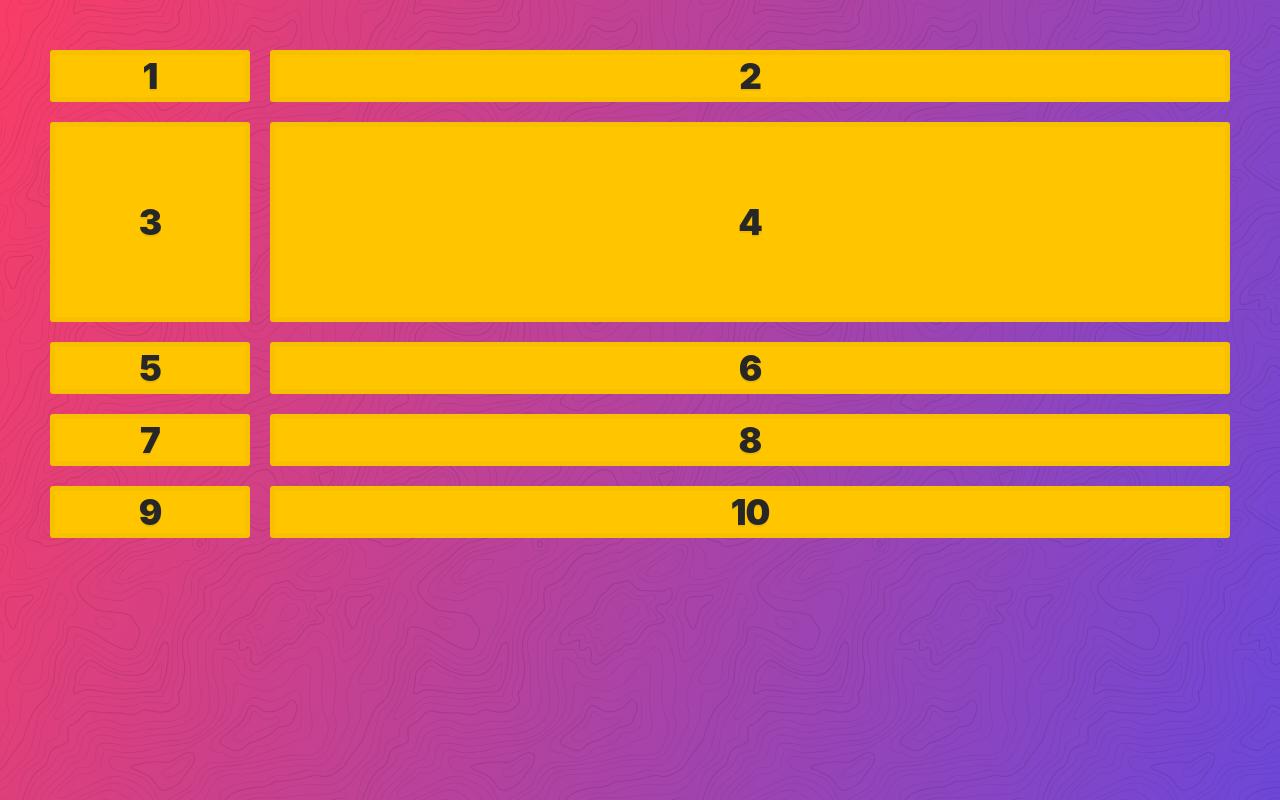
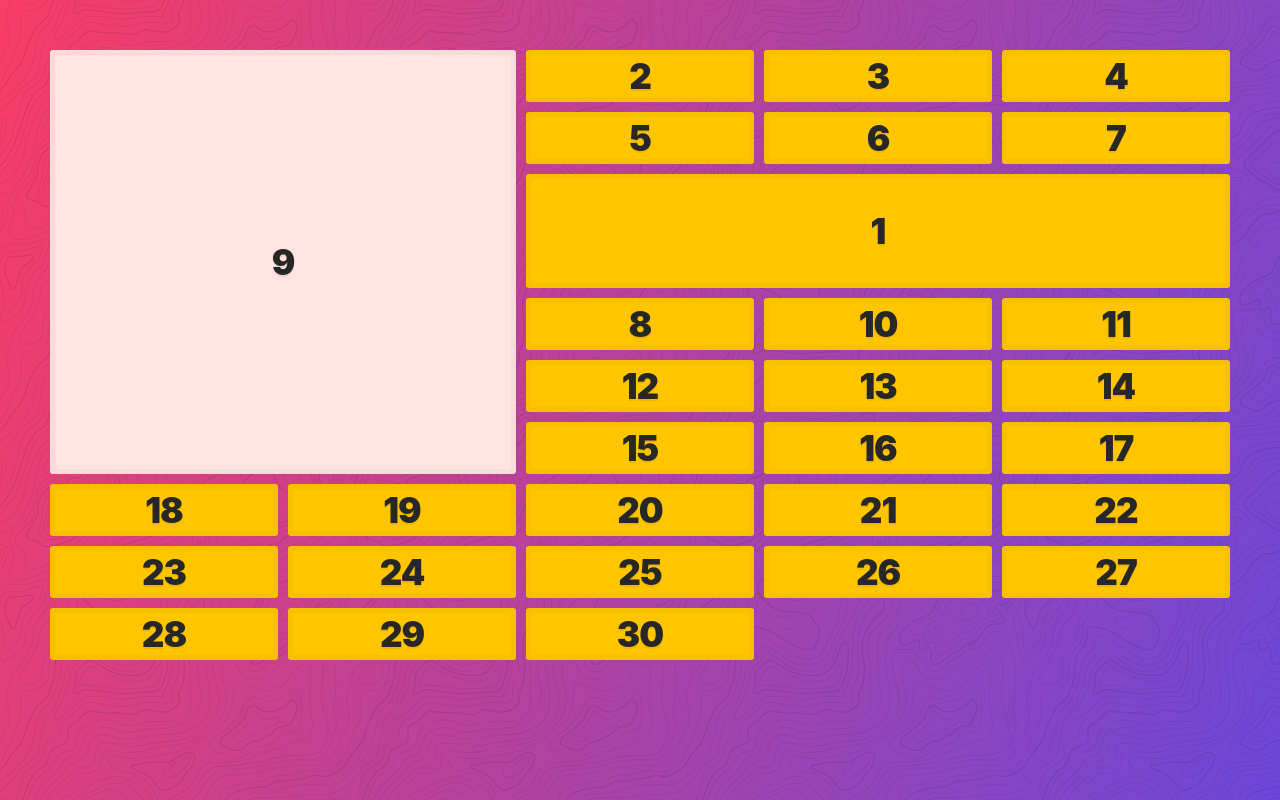
Before and after one commit to juansalvatore/css-grid-practice, a plain HTML site: page index.html in a window 1280 px wide. Drawn offline with Linux system fonts and the light colour scheme.

Commit message:
Create a simple grid for practice

```diff
--- a/index.html
+++ b/index.html
@@ -10,23 +10,60 @@
 
   <body>
     <div class="container">
-      <div class="item">1</div>
-      <div class="item">2</div>
-      <div class="item">3</div>
-      <div class="item">4</div>
-      <div class="item">5</div>
-      <div class="item">6</div>
-      <div class="item">7</div>
-      <div class="item">8</div>
-      <div class="item">9</div>
-      <div class="item">10</div>
+      <div class="item item1">1</div>
+      <div class="item item2">2</div>
+      <div class="item item3">3</div>
+      <div class="item item4">4</div>
+      <div class="item item5">5</div>
+      <div class="item item6">6</div>
+      <div class="item item7">7</div>
+      <div class="item item8">8</div>
+      <div class="item item9">9</div>
+      <div class="item item10">10</div>
+      <div class="item item11">11</div>
+      <div class="item item12">12</div>
+      <div class="item item13">13</div>
+      <div class="item item14">14</div>
+      <div class="item item15">15</div>
+      <div class="item item16">16</div>
+      <div class="item item17">17</div>
+      <div class="item item18">18</div>
+      <div class="item item19">19</div>
+      <div class="item item20">20</div>
+      <div class="item item21">21</div>
+      <div class="item item22">22</div>
+      <div class="item item23">23</div>
+      <div class="item item24">24</div>
+      <div class="item item25">25</div>
+      <div class="item item26">26</div>
+      <div class="item item27">27</div>
+      <div class="item item28">28</div>
+      <div class="item item29">29</div>
+      <div class="item item30">30</div>
     </div>
     <style>
+      body {
+        overflow-x: hidden;
+      }
+
       .container {
         display: grid;
-        grid-template-columns: 200px auto;
-        grid-template-rows: auto 200px auto;
-        grid-gap: 20px;
+        grid-gap: 10px;
+        grid-template-columns: repeat(5, 1fr);
+        grid-template-rows: repeat(5, 1fr);
+      }
+
+      .item1 {
+        grid-column: 3 / span 3;
+        grid-row: 3 / 5;
+      }
+
+      .item9 {
+        background: mistyrose;
+        /* width 100% */
+        grid-column: 1 / span 2;
+        grid-row: 1 / 8;
+
       }
     </style>
   </body>
```
